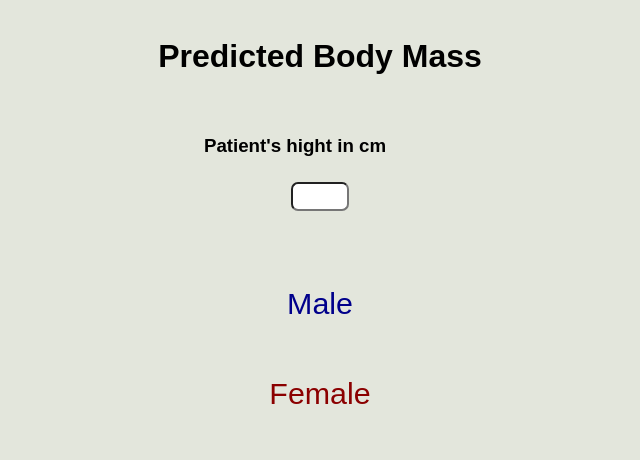
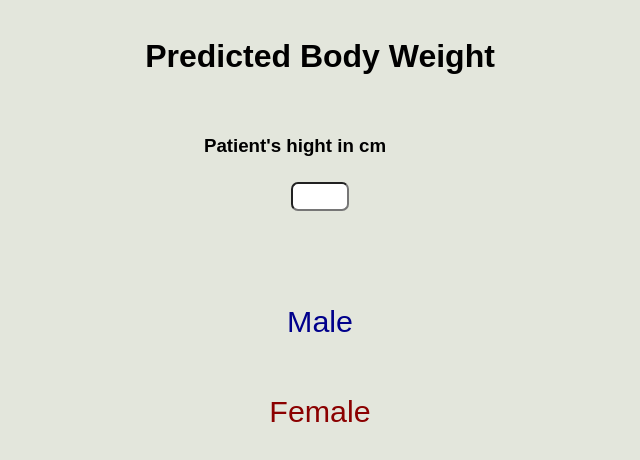
Before and after one commit to belcan/PBW, a plain HTML site: page index.html in a window 1280 px wide. Shown: the whole page, without its empty margins (320-960 px from the left). Drawn offline with Linux system fonts and the light colour scheme.

Commit message:
changed mass to weight

```diff
--- a/index.html
+++ b/index.html
@@ -9,7 +9,7 @@
 
 <body>
     <div>
-        <h1 id="pbm">Predicted Body Mass</h1>
+        <h1 id="pbm">Predicted Body Weight</h1>
     </div>
     <!-- <div>
         <input type="radio" name="gender" value="male" id="male" onClick="changecol('m');onClick=calculateM()">
@@ -27,12 +27,12 @@
 
     <div>
         <label>
-            <input type="radio" name="gender" value="male" id="male" onClick="changecol('m');onClick=calculateM()">
+            <input type="radio" name="gender" value="male" id="male" onClick="changecol('m');onClick=calculateM()"><br>
             <div id="malCol">Male</div>
         </label>
         <label>
             <input type="radio" name="gender" value="female" id="female" onClick="changecol('f');onClick=calculateF()">
-            <div id="femCol"> Female</div>
+            <div id="femCol"> Female</div><br>
         </label>
     </div>
 
--- a/mystyle.css
+++ b/mystyle.css
@@ -80,6 +80,7 @@ body {
 #weight {
 
     font-size: 30px;
+    font-weight: bold;
     margin: 0px 50px 75px 50px;
     text-align: center;
 }
```
